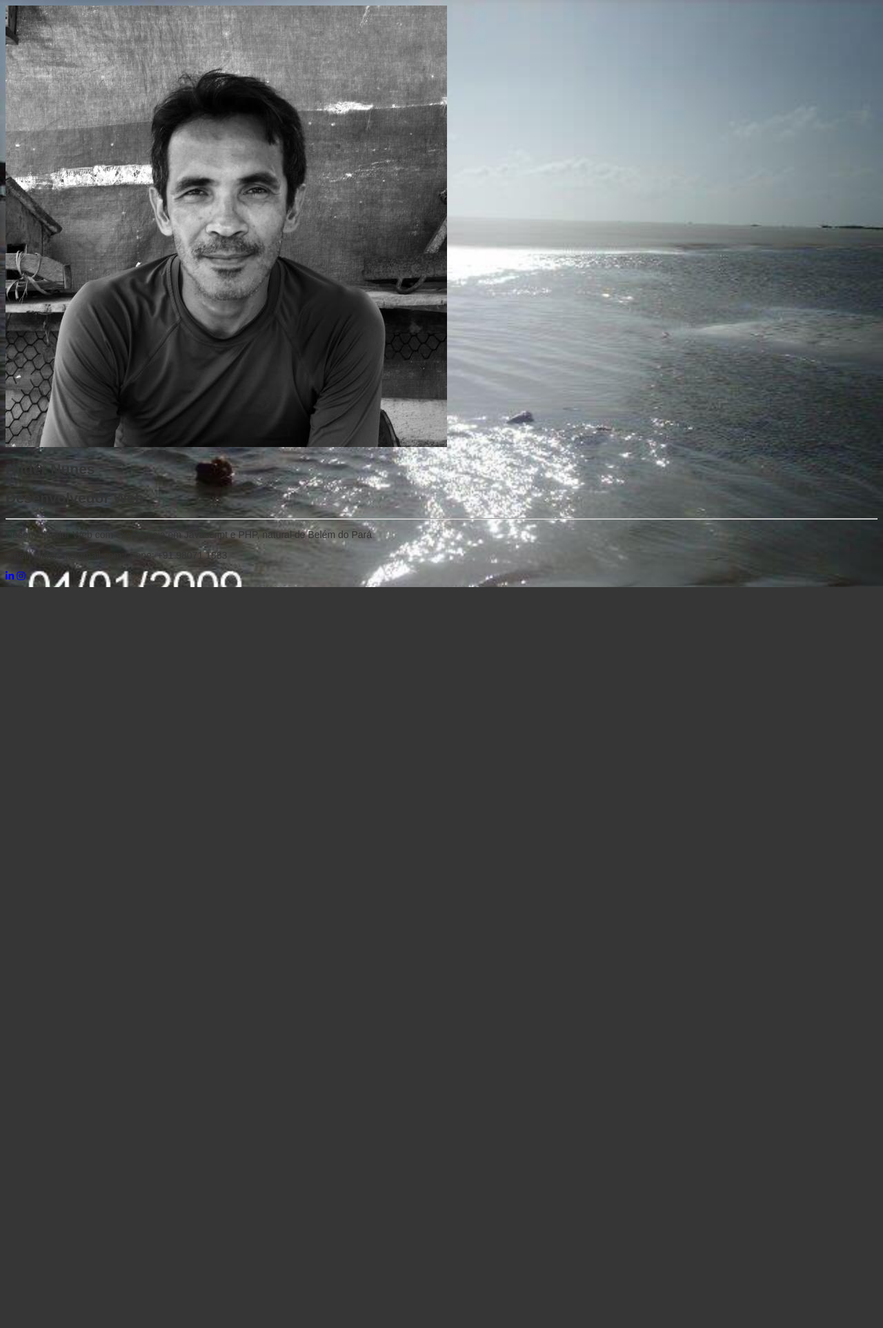
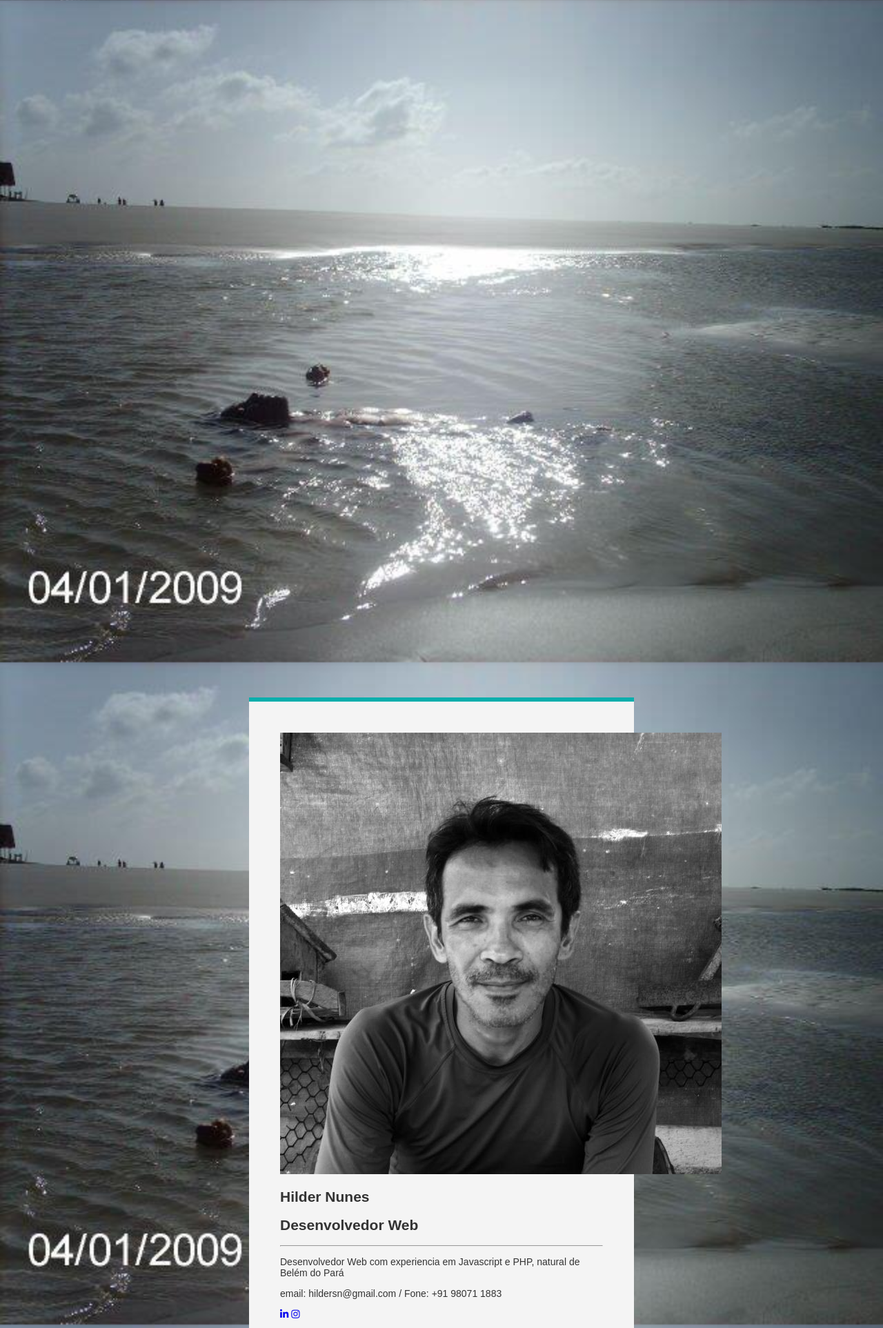
Before and after one commit to hsnunes/hsnunes.github.io, a PHP site: page / in a window 1280 px wide. Shown: the top 1925 px of the page at 69% size. Before the commit the page ends 851 px from the top, so only its background shows below. Run offline with PHP 8.4, Linux system fonts and the light colour scheme; some libraries are stand-ins or nearby versions.

Commit message:
Estilizando o Vcard

```diff
--- a/css/style.css
+++ b/css/style.css
@@ -6,3 +6,12 @@
     font-size: 14px;
     color: #333;
 }
+
+.vcard-body {
+    max-width: 468px;
+    width: 100%;
+    margin: 80% auto;
+    background: #f4f4f4;
+    padding: 45px;
+    border-top: 6px solid #08aeac;
+}
```
Also changed, not shown: README.md.
